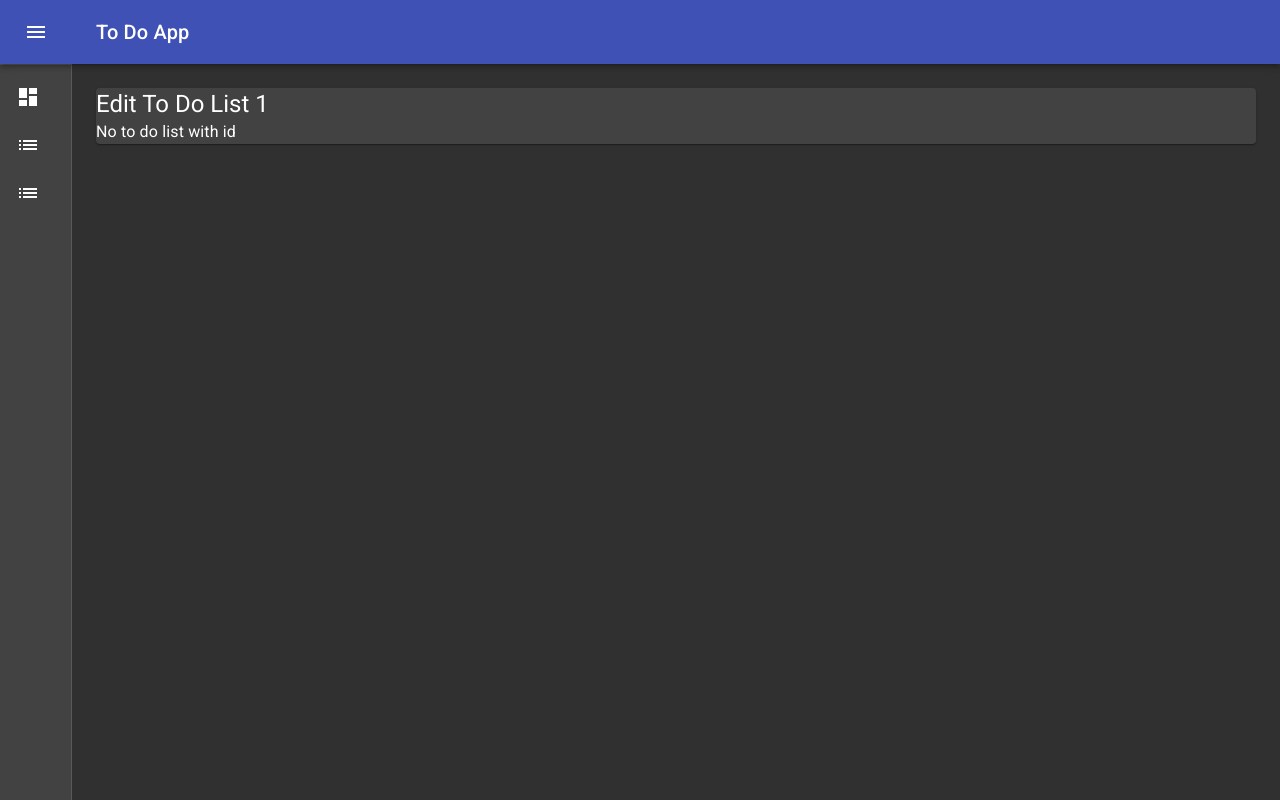
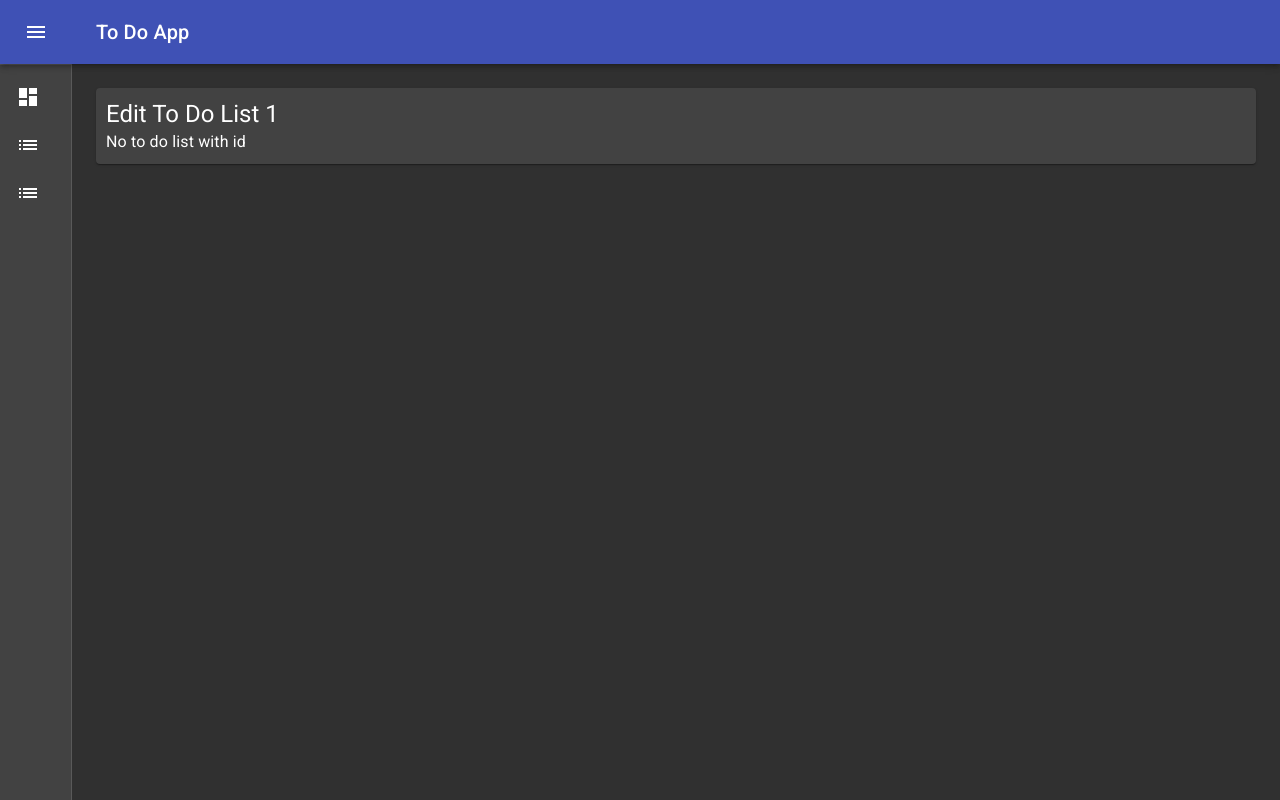
Before and after one commit to cwiswell/ToDoFrontEnd, a React (Create React App) app: page /todo/edit/1 in a window 1280 px wide. Built offline with nearby package versions, Linux system fonts and the light colour scheme.

Commit message:
Add padding to paper element of form

```diff
--- a/src/toDoComponent/to-do-form.component.tsx
+++ b/src/toDoComponent/to-do-form.component.tsx
@@ -34,7 +34,7 @@ const ToDoForm: React.FC<ToDoFormProps> = (props) => {
 
     return (
         <Fragment>
-            <Paper>
+            <Paper style={{padding:'10px'}}>
                 <Typography variant="h5" component="h3">
                     {title}
                 </Typography>
```
